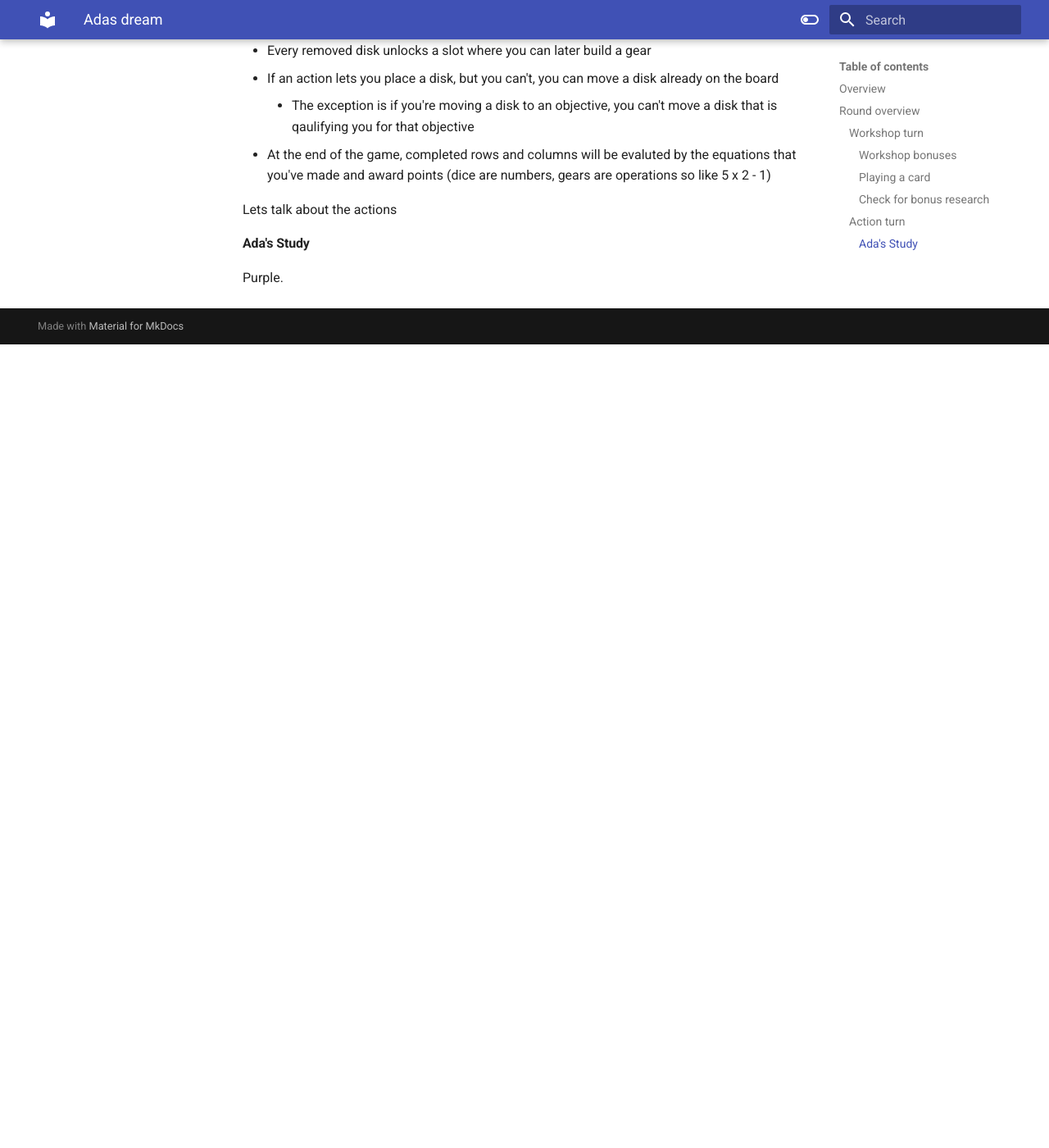
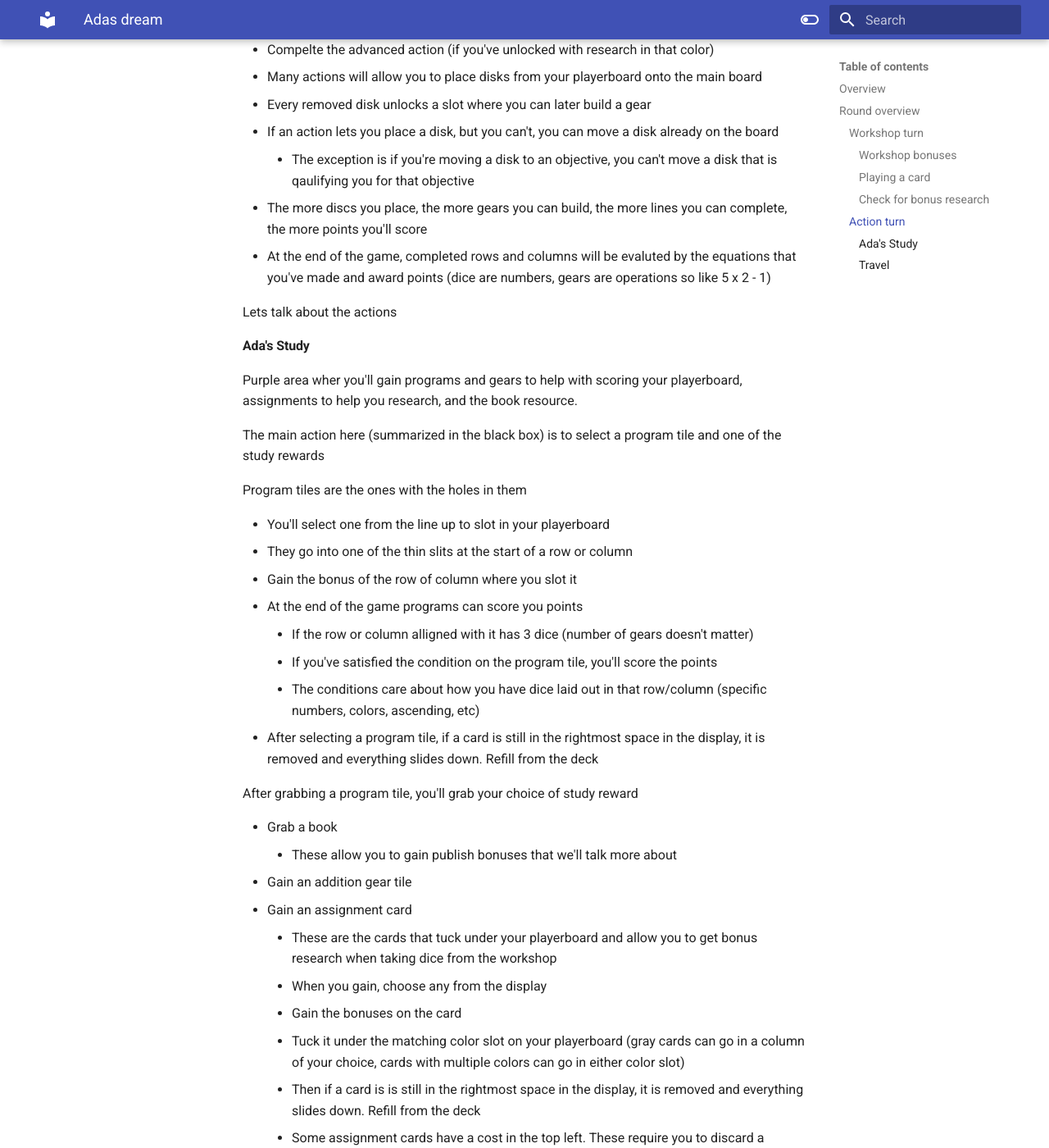
Before and after one commit to IronTarkles/Teaches, an MkDocs documentation site: the page built from docs/big_games/adas_dream.md, in a window 1280 px wide and 1400 px high, scrolled down 2804 px. Shown: the whole window at 82% size. Built offline with MkDocs 1.6.1 and Material for MkDocs 9.7.7, drawn with Linux system fonts in a browser that asks for light colours; before the commit the page ends 3224 px from its top, so only the background shows below that; some of the changed text lies outside the part shown.

Commit message:
Added to ada's dream WIP

```diff
--- a/docs/big_games/adas_dream.md
+++ b/docs/big_games/adas_dream.md
@@ -1,3 +1,5 @@
+Come back to add something to the overview about the equations?
+
 ## Overview
 
 In an alternate history where Charles Babbage accepts the offer of Ada Lovelace to assist with turning his analytical engine into the first ever computing machine; we play as her assistants tasked with building different prototype parts of this machine.
@@ -79,10 +81,49 @@ The other type of turn you can take, where you'll take a die from the store on y
 - Every removed disk unlocks a slot where you can later build a gear
 - If an action lets you place a disk, but you can't, you can move a disk already on the board
     - The exception is if you're moving a disk to an objective, you can't move a disk that is qaulifying you for that objective
+- The more discs you place, the more gears you can build, the more lines you can complete, the more points you'll score
 - At the end of the game, completed rows and columns will be evaluted by the equations that you've made and award points (dice are numbers, gears are operations so like 5 x 2 - 1)
 
 Lets talk about the actions
 
 #### Ada's Study
 
-Purple.
+Purple area wher you'll gain programs and gears to help with scoring your playerboard, assignments to help you research, and the book resource.
+
+The main action here (summarized in the black box) is to select a program tile and one of the study rewards
+
+Program tiles are the ones with the holes in them
+
+- You'll select one from the line up to slot in your playerboard
+- They go into one of the thin slits at the start of a row or column
+- Gain the bonus of the row of column where you slot it
+- At the end of the game programs can score you points
+    - If the row or column alligned with it has 3 dice (number of gears doesn't matter)
+    - If you've satisfied the condition on the program tile, you'll score the points
+    - The conditions care about how you have dice laid out in that row/column (specific numbers, colors, ascending, etc)
+- After selecting a program tile, if a card is still in the rightmost space in the display, it is removed and everything slides down. Refill from the deck
+
+After grabbing a program tile, you'll grab your choice of study reward
+
+- Grab a book
+    - These allow you to gain publish bonuses that we'll talk more about
+- Gain an addition gear tile
+- Gain an assignment card
+    - These are the cards that tuck under your playerboard and allow you to get bonus research when taking dice from the workshop
+    - When you gain, choose any from the display
+    - Gain the bonuses on the card
+    - Tuck it under the matching color slot on your playerboard (gray cards can go in a column of your choice, cards with multiple colors can go in either color slot)
+    - Then if a card is is still in the rightmost space in the display, it is removed and everything slides down. Refill from the deck
+    - Some assignment cards have a cost in the top left. These require you to discard a certain number of cards from hand to take them
+    - If you can't discard that many cards, you can't take the assignment
+- Assignment cards will get cycled through even if the person taking the purple action does not grab one
+- Basically if someone comes to the study, the assignment cards will get cycled
+
+If you've unlocked advanced actions on the purple research track
+
+- First allows you to gain a 2nd study reward (different from the one you already took)
+- Second allows you to gain all 3 study rewards every time you come here
+
+#### Travel
+
+Blue area
```
